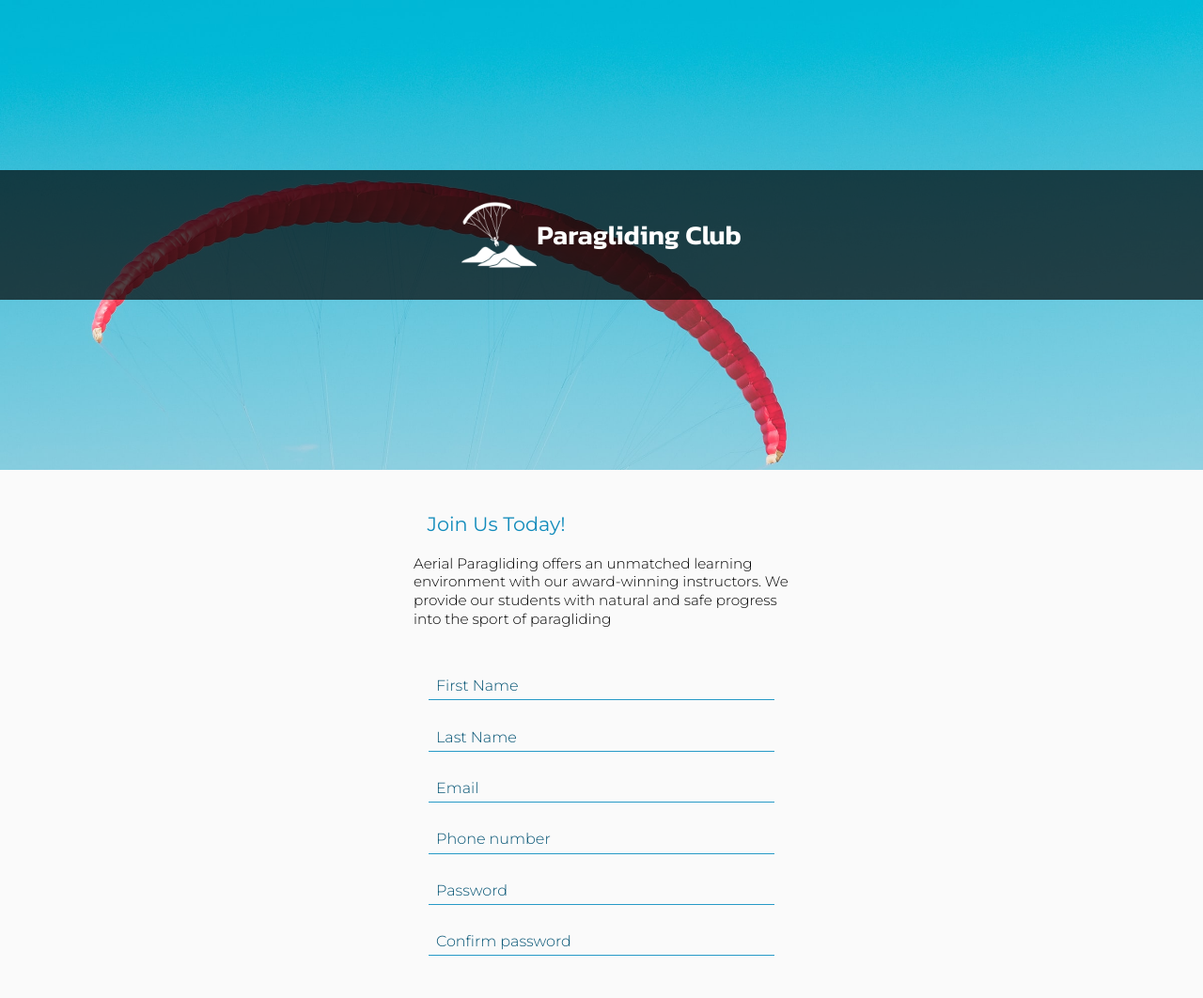
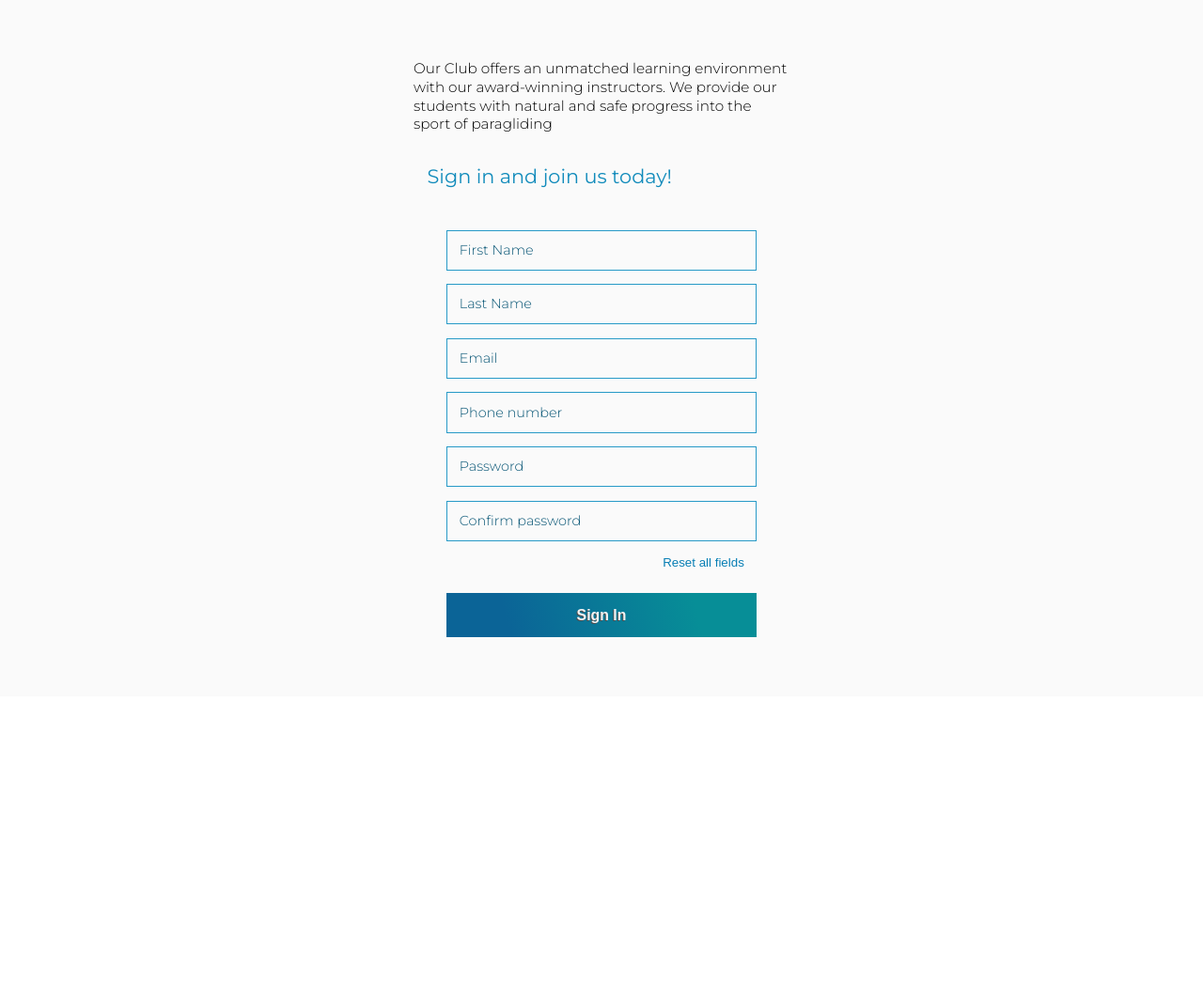
Before and after one commit to markanjski/Sign-up-Form, a plain HTML site: page index.html in a window 1280 px wide. Shown: the whole page at 94% size. After the commit the page ends 800 px from the top, so only its background shows below. Drawn offline with Linux system fonts and the light colour scheme.

Commit message:
Edit od style and form element

```diff
--- a/index.html
+++ b/index.html
@@ -5,23 +5,20 @@
     <meta charset="UTF-8">
     <meta http-equiv="X-UA-Compatible" content="IE=edge">
     <meta name="viewport" content="width=device-width, initial-scale=1.0">
-    <title>Document</title>
     <link rel="preconnect" href="https://fonts.googleapis.com">
     <link rel="preconnect" href="https://fonts.gstatic.com" crossorigin>
-    <link
-        href="https://fonts.googleapis.com/css2?family=Kanit:ital,wght@0,100;0,200;0,300;0,400;0,500;0,600;0,700;0,800;0,900;1,100;1,200;1,300;1,400;1,500;1,600;1,700;1,800;1,900&display=swap"
-        rel="stylesheet">
-    <link
-        href="https://fonts.googleapis.com/css2?family=Montserrat:ital,wght@0,200;0,300;0,400;0,500;0,600;1,200;1,300;1,400;1,500;1,600&display=swap"
-        rel="stylesheet">
+    <link href="https://fonts.googleapis.com/css2?family=Kanit:ital,wght@0,100;0,200;0,300;0,400;0,500;0,600;0,700;0,800;0,900;1,100;1,200;1,300;1,400;1,500;1,600;1,700;1,800;1,900&display=swap" rel="stylesheet">
+    <link href="https://fonts.googleapis.com/css2?family=Montserrat:ital,wght@0,200;0,300;0,400;0,500;0,600;1,200;1,300;1,400;1,500;1,600&display=swap" rel="stylesheet">
     <link rel="stylesheet" href="style.css">
+    <link rel="shortcut icon" href="images/favicon.png" type="image/x-icon">
+    <title>Paragliding Club</title>
 </head>
 
 <body>
     <div id="container">
-        <div id="logoAndImg">
+        <div id="logoAndImg" class="logoAndImg d-none">
             <div id="logo">
-                <img src="images/icon.png" alt="" height="150px">
+                <img src="images/icon.png" alt="">
                 <h1>Paragliding Club</h1>
 
 
@@ -30,28 +27,51 @@
 
         </div>
         <div id="formDiv">
-            <h2>Join Us Today!</h2>
-            <p id="bla">Aerial Paragliding offers an unmatched learning environment with our award-winning instructors.
-                We provide our students
-                with natural and safe progress into the sport of paragliding
+            <p id="bla">Our Club offers an unmatched learning environment with our award-winning instructors. We provide our students with natural and safe progress into the sport of paragliding
+            </p>
+            <h2>Sign in and join us today!</h2>
+            <form action="" method="get">
+                <div class="inputField">
 
+                    <input type="text" name="fname" id="fname" title="Please enter your name" placeholder="" autocomplete="off" required>
+                    <label for="fname">&nbsp;First Name&nbsp;</label>
+                </div>
+                <div class="inputField">
 
-            </p>
-            <form action="" method="post">
+                    <input type="text" name="lname" id="lname" placeholder="" autocomplete="off">
+                    <label for="lname">&nbsp;Last Name&nbsp;</label>
 
-                <label for="fname">First Name</label>
-                <input type="text" name="fname" id="fname">
-                <label for="lname">Last Name</label>
-                <input type="text" name="lname" id="fname">
-                <label for="email">Email</label>
-                <input type="email" name="email" id="email">
-                <label for="phone">Phone number</label>
-                <input type="tel" name="phone" id="phone">
-                <label for="password1">Password</label>
-                <input type="password" name="password1" id="password1">
-                <label for="password2">Confirm password</label>
-                <input type="password" name="password2" id="password2">
+                </div>
+                <div class="inputField">
 
+                    <input type="email" name="email" id="email" placeholder="" required>
+                    <label for="email">&nbsp;Email&nbsp;</label>
+                </div>
+                <div class="inputField">
+
+                    <input type="tel" name="phone" id="phone" placeholder="" autocomplete="off">
+                    <label for="phone">&nbsp;Phone number&nbsp;</label>
+                </div>
+
+                <div class="inputField">
+
+                    <input type="password" name="password1" id="password1" placeholder="" style="letter-spacing: 3px" required minlength="8">
+                    <label for="password1">&nbsp;Password&nbsp;</label>
+                </div>
+                <div class="inputField">
+
+                    <input type="password" name="password2" id="password2" placeholder="" style="letter-spacing: 3px" required minlength="8">
+                    <label for="password2">&nbsp;Confirm password&nbsp;</label>
+                </div>
+                <div id="resetDiv">
+                    <button type="reset" id="reset">Reset all fields</button>
+                </div>
+
+                <div class="inputField">
+                    <button type="submit" class="" id="submit">
+                        Sign In
+                    </button>
+                </div>
             </form>
 
         </div>
--- a/style.css
+++ b/style.css
@@ -3,80 +3,178 @@
    License: none (public domain)
 */
 
-html, body, div, span, applet, object, iframe,
-h1, h2, h3, h4, h5, h6, p, blockquote, pre,
-a, abbr, acronym, address, big, cite, code,
-del, dfn, em, img, ins, kbd, q, s, samp,
-small, strike, strong, sub, sup, tt, var,
-b, u, i, center,
-dl, dt, dd, ol, ul, li,
-fieldset, form, label, legend,
-table, caption, tbody, tfoot, thead, tr, th, td,
-article, aside, canvas, details, embed,
-figure, figcaption, footer, header, hgroup,
-menu, nav, output, ruby, section, summary,
-time, mark, audio, video {
+ ::selection,
+ ::-moz-selection {
+    background: rgb(135, 223, 235);
+    color: rgb(0, 0, 0);
+}
+
+html,
+body,
+div,
+span,
+applet,
+object,
+iframe,
+h1,
+h2,
+h3,
+h4,
+h5,
+h6,
+p,
+blockquote,
+pre,
+a,
+abbr,
+acronym,
+address,
+big,
+cite,
+code,
+del,
+dfn,
+em,
+img,
+ins,
+kbd,
+q,
+s,
+samp,
+small,
+strike,
+strong,
+sub,
+sup,
+tt,
+var,
+b,
+u,
+i,
+center,
+dl,
+dt,
+dd,
+ol,
+ul,
+li,
+fieldset,
+form,
+label,
+legend,
+table,
+caption,
+tbody,
+tfoot,
+thead,
+tr,
+th,
+td,
+article,
+aside,
+canvas,
+details,
+embed,
+figure,
+figcaption,
+footer,
+header,
+hgroup,
+menu,
+nav,
+output,
+ruby,
+section,
+summary,
+time,
+mark,
+audio,
+video {
     margin: 0;
     padding: 0;
     border: 0;
     font-size: 100%;
     font: inherit;
-
     vertical-align: baseline;
 }
-*, *:before, *:after {
+
+*,
+*:before,
+*:after {
+    outline: none;
     box-sizing: border-box;
 }
-  #test{
+
+#test {
     width: 100px;
     height: 100px;
     border: 2px solid red;
 }
-  #test2{
+
+#test2 {
     width: 100px;
     height: 100px;
     border: 20px solid black;
 }
+
+
 /* HTML5 display-role reset for older browsers */
-article, aside, details, figcaption, figure,
-footer, header, hgroup, menu, nav, section {
+
+article,
+aside,
+details,
+figcaption,
+figure,
+footer,
+header,
+hgroup,
+menu,
+nav,
+section {
     display: block;
 }
+
 body {
     line-height: 1;
 }
-ol, ul {
+
+ol,
+ul {
     list-style: none;
 }
-blockquote, q {
+
+blockquote,
+q {
     quotes: none;
 }
-blockquote:before, blockquote:after,
-q:before, q:after {
+
+blockquote:before,
+blockquote:after,
+q:before,
+q:after {
     content: '';
     content: none;
 }
+
 table {
     border-collapse: collapse;
     border-spacing: 0;
 }
 
-body{
+body {
     font-family: 'Montserrat', sans-serif;
     font-weight: 300;
-
-
-
 }
 
-#container{
+#container {
     display: flex;
     flex-direction: column;
-    width: 100%; /**************MAKE IT 100&******************/
+    width: 100%;
+    /**************MAKE IT 100&******************/
     min-height: 100vh;
 }
 
-#logoAndImg{
+.logoAndImg {
     color: white;
     /*min-height: 100vw;   REMOVE COMENT  */
     height: 500px;
@@ -87,12 +185,11 @@ body{
     flex-direction: column;
     justify-content: center;
     align-items: stretch;
+}
 
-
-}
-#logo{
+#logo {
     font-family: 'Kanit', sans-serif;
-    background-color: rgba(0, 0, 0, 0.685);
+    background-color: rgba(24, 112, 146, 0.541);
     display: flex;
     flex-wrap: wrap;
     justify-content: center;
@@ -101,67 +198,132 @@ body{
     font-weight: 600;
     padding: 1em 0;
 }
-#logo img{
+
+#logo img {
     height: 80px;
+}
 
-}
-h1{
+h1 {
     text-align: center;
 }
-#formDiv{
+
+#formDiv {
     background-color: rgb(250, 250, 250);
     padding: 3em 1em;
+}
 
-}
-h2{
+h2 {
     font-size: 1.3em;
     font-weight: 400;
-    padding: 0em 0.7em 1em;
+    padding: 1em 0.7em 1.5em;
     max-width: 400px;
     margin: 0 auto;
     color: rgb(17, 139, 187);
 }
-#bla{
+
+#bla {
     max-width: 400px;
-    margin: 0 auto;
+    margin: 1em auto;
     font-size: 0.95em;
     line-height: 1.3em;
 }
-form{
-    padding: 2rem 1em;
-    position: relative;
+
+form {
+    font-family: 'Montserrat', sans-serif;
+    font-size: 0.9em;
+    max-width: 330px;
+    margin: 0 auto;
+}
+
+.inputField {
     display: flex;
     flex-direction: column;
-    max-width: 400px;
     align-self: center;
-    margin: 0 auto;
+    margin: 1em auto;
+    position: relative;
+}
 
-
-
-
-}
-form input{
-    padding: 0 0.6em;
-    font-family: 'Montserrat', sans-serif;
-    font-size: 0.9em;
-    height: 2em;
+input {
+    height: 3em;
     border: 0;
-    border-bottom: 1px solid rgb(39, 154, 199);
+    border: 1px solid rgb(39, 154, 199);
     cursor: pointer;
     z-index: 10;
     background-color: transparent;
-    margin-bottom: 0.6rem;
+    padding: 0 1em;
+    font-size: 1em;
+    color: rgb(13, 96, 134);
+    transition: all 0.3s;
+}
 
+.d-none {
+    display: none;
+}
 
-}
-form label{
+form label {
     font-size: 1em;
-    position: relative;
-    top: 1.35em;
-    left: 0.5em;
+    position: absolute;
+    top: 0.99em;
+    left: 0.7em;
     color: rgb(5, 84, 116);
     cursor: pointer;
     z-index: 9;
-    width: 200px;
+    display: inline;
+    pad: 0 1em;
+    background-color: rgb(250, 250, 250);
+    transition: all 0.3s;
+}
 
+.inputField:hover input,
+input:focus {
+    box-shadow: -1px 1px 5px 1px rgba(14, 116, 114, 0.521);
 }
+
+.inputField:hover label,
+input:focus~label {
+    font-weight: 400;
+}
+
+#submit {
+    height: 3em;
+    font-weight: 600;
+    background: rgb(19, 140, 173);
+    background: linear-gradient(75deg, rgb(11, 100, 151) 20%, rgb(7, 142, 151) 80%);
+    color: rgb(243, 243, 243);
+    text-shadow: -1px 1px 0 rgb(78, 78, 78);
+    border: 0;
+    margin-top: 0.6em;
+    font-size: 1.1em;
+}
+
+#submit:hover {
+    background: rgb(8, 108, 136);
+    background: linear-gradient(90deg, rgb(128, 190, 226) 20%, rgb(118, 216, 223) 80%);
+    color: rgb(13, 83, 124);
+    text-shadow: -1px 1px 0 rgb(235, 235, 235);
+}
+
+.inputField input:focus~label,
+.inputField input:not(:placeholder-shown)~label {
+    top: -0.5em;
+    font-size: 0.9em;
+    display: inline;
+    z-index: 10;
+}
+
+#resetDiv {
+    display: flex;
+    justify-content: end;
+    padding-right: 0.5em;
+}
+
+#reset {
+    border: inherit;
+    background: inherit;
+    color: rgb(7, 126, 180);
+    cursor: pointer;
+}
+
+#reset:hover {
+    text-decoration: underline;
+}
```
Also changed, not shown: images/abstract-geometric-banner-set-vector-4201264.jpg (added), images/abstract-geometric-banner-vector-22829853.jpg (added), images/color-abstract-geometric-banner-vector-22453924.jpg (added), images/favicon.png (renamed from images/icon2.png), images/icon3.jpg (deleted), images/icon4.png (deleted), 1 other file. Lines whose indentation alone changed are shown as unchanged.
